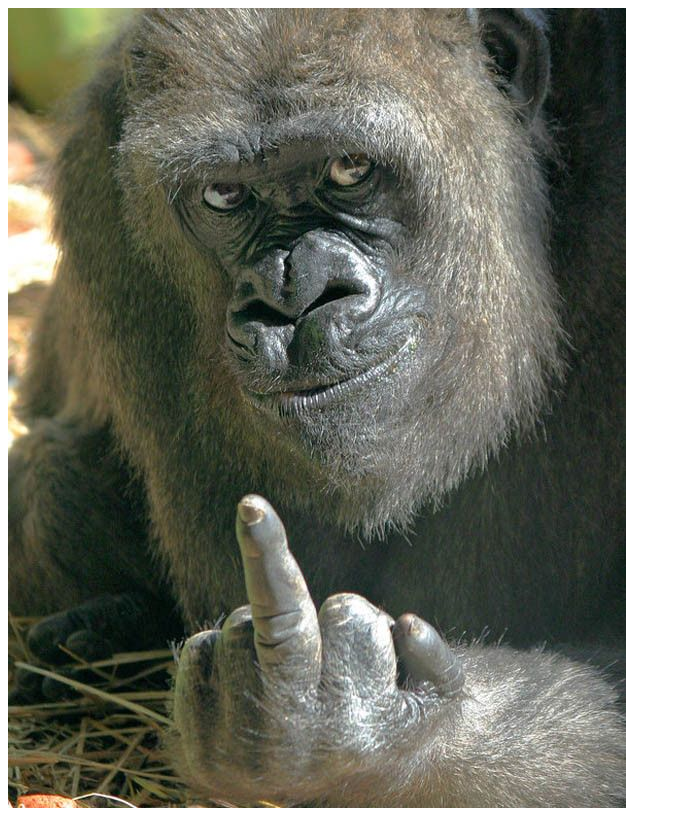
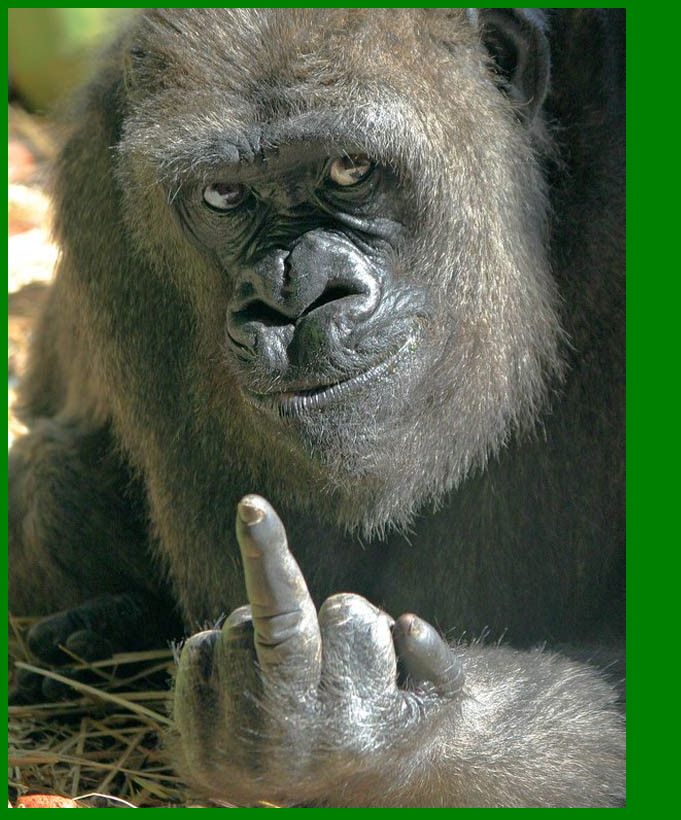
Before and after one commit to Alexzyto/projeto-login-novo, a plain HTML site: page conta.html in a window 1280 px wide. Shown: the whole page, without its empty margins (0-681 px from the left). Drawn offline with Linux system fonts and the light colour scheme.

Commit message:
Update conta.html

```diff
--- a/conta.html
+++ b/conta.html
@@ -4,6 +4,11 @@
     <meta charset="UTF-8">
     <meta name="viewport" content="width=device-width, initial-scale=1.0">
     <title>Document</title>
+    <style>
+        body {
+            background-color: green;
+        }
+    </style>
 </head>
 <body>
     <img src="imagens/861gk9gqka0c1.png" alt="macaco">
```
